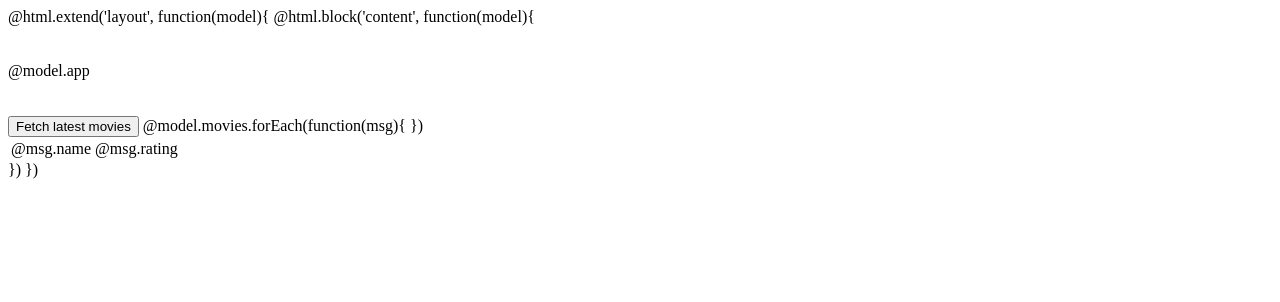
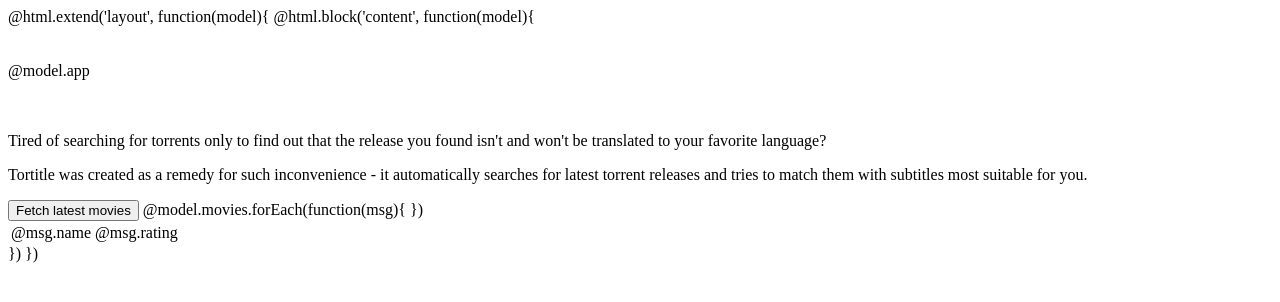
Before and after one commit to sgnatonski/tortitle, a website: page views/index.html in a window 1280 px wide. Drawn offline with Linux system fonts and the light colour scheme.

Commit message:
added simple front page text

```diff
--- a/routes/index.ts
+++ b/routes/index.ts
@@ -1,6 +1,3 @@
-/*
- * GET home page.
- */
 import * as express from "express";
 import { MoviesService } from "../backend/moviesService";
 
--- a/routes/user.ts
+++ b/routes/user.ts
@@ -1,6 +1,3 @@
-/*
- * GET users listing.
- */
 import * as express from 'express';
 
 export function list(req: express.Request, res: express.Response) {
--- a/views/index.html
+++ b/views/index.html
@@ -6,6 +6,8 @@
 		<div class="mui--text-display3">@model.app</div>
 		<br>
 		<br>
+		<p>Tired of searching for torrents only to find out that the release you found isn't and won't be translated to your favorite language?</p>
+		<p>Tortitle was created as a remedy for such inconvenience - it automatically searches for latest torrent releases and tries to match them with subtitles most suitable for you.</p>
 		<button class="mui-btn mui-btn--raised">Fetch latest movies</button>
 		<table class="mui-table mui-table--bordered">
 			@model.movies.forEach(function(msg){
```
Also changed, not shown: 3 other files.
